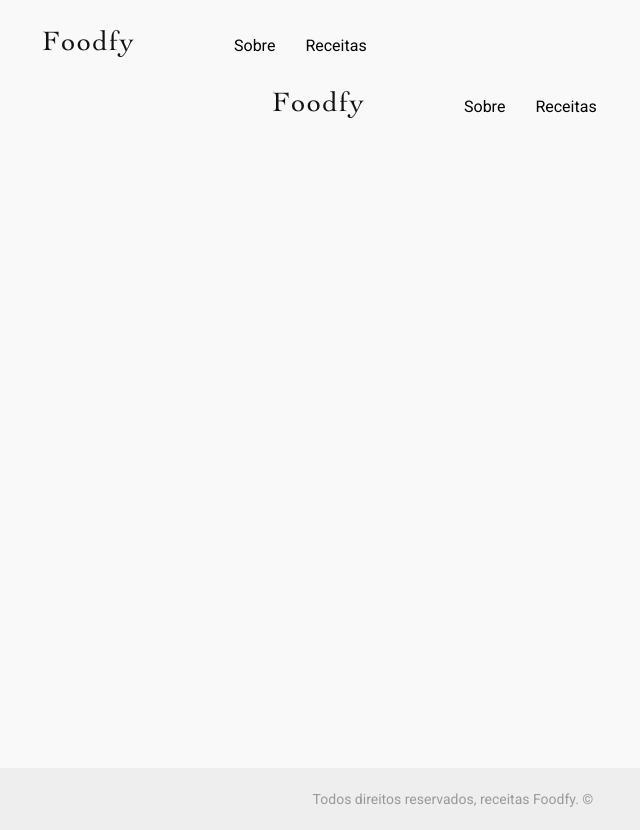
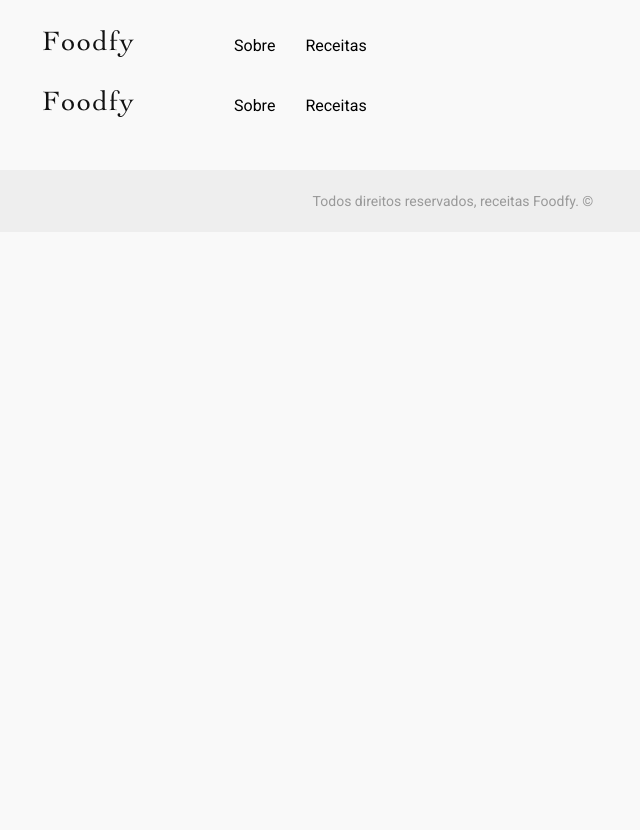
Before and after one commit to leoorlandin/React-Foodfy, a React (Create React App) app: page /teste in a window 1280 px wide. Shown: the whole page, without its empty margins (187-827 px from the left). After the commit the page ends 800 px from the top, so only its background shows below. Built offline with nearby package versions, Linux system fonts and the light colour scheme.

Commit message:
global style file created and position of footer component fixed

```diff
--- a/public/index.html
+++ b/public/index.html
@@ -9,6 +9,8 @@
 
     <link rel="manifest" href="%PUBLIC_URL%/manifest.json" />
 
+    <link href="https://fonts.googleapis.com/css2?family=Roboto:wght@400;500;700&display=swap" rel="stylesheet">
+
     <title>Foodfy</title>
   </head>
   <body>
--- a/src/App.js
+++ b/src/App.js
@@ -1,8 +1,8 @@
 import React from 'react';
 import { BrowserRouter as Router } from 'react-router-dom'
-import "./styles/index.css"
 
 import Layout from '../src/components/Layout'
+import GlobalStyle from "./styles/global"
 import Routes from '../src/routes/index';
 
 
@@ -10,6 +10,7 @@
   return (
     <Router>
       <Layout >
+        <GlobalStyle/>
         <Routes />
       </Layout>
     </Router>
--- a/src/components/Header/styles.js
+++ b/src/components/Header/styles.js
@@ -5,7 +5,6 @@
   display: flex;
   margin-top: 30px;
   margin-bottom: 30px;
-  margin-left: 230px;
 
 `;
 
@@ -19,6 +18,7 @@
   font-size: 16px;
   color: black;
   align-self: center;
+  text-decoration: none;
 }
 
 & a:last-child {
--- a/src/components/footer/styles.js
+++ b/src/components/footer/styles.js
@@ -2,7 +2,6 @@
 
 export const Footer = styled.div`
 
-  position: absolute;
   bottom: 0;
   width: 100%;
   padding: 23px 0;
@@ -10,6 +9,5 @@
   background-color: #EEEEEE;
   color: #999999;
   font-size: 14px;
-
-
+  margin-top: 50px;
 `;
--- a/src/components/layout/index.js
+++ b/src/components/layout/index.js
@@ -3,13 +3,17 @@
 import Header from '../Header/'
 import Footer from '../Footer'
 
+import * as S from './styles'
+
 function Layout({ children }) {
   return (
-    <div>
-      <Header />
-      <div className="main">{children}</div>
+    <>
+      <S.Layout>
+        <Header />
+        <div className="main">{children}</div>
+      </S.Layout>
       <Footer />
-    </div>
+    </>
   );
 };
 
--- /dev/null
+++ b/src/components/layout/styles.js
@@ -0,0 +1,5 @@
+import styled from 'styled-components';
+
+export const Layout = styled.div`
+  margin: 0 230px;
+`;
--- a/src/pages/about/styles.js
+++ b/src/pages/about/styles.js
@@ -17,5 +17,6 @@
   font-size: 18px;
   line-height: 28px;
   margin-top: 20px;
+  font-weight: 400;
 }
 `;
--- /dev/null
+++ b/src/styles/global.js
@@ -0,0 +1,35 @@
+import { createGlobalStyle } from 'styled-components';
+
+export default createGlobalStyle`
+  * {
+    margin: 0;
+    padding: 0;
+    box-sizing: border-box;
+  }
+
+  html, body, #root {
+    min-height: 100%;
+    min-width: 1016px;
+  }
+
+  body {
+    background: #f9f9f9;
+    -webkit-font-smoothing: antialiased !important;
+    position: relative;
+  }
+
+  body, input, button {
+    font-size: 14px;
+    font-family: 'Roboto', 'Arial';
+  }
+
+  button {
+    cursor: pointer;
+  }
+
+  .section-titles {
+  font-size: 24px;
+  margin-top: 50px;
+}
+
+`;
--- a/src/styles/index.css
+++ /dev/null
@@ -1,31 +0,0 @@
-@import url('https://fonts.googleapis.com/css2?family=Roboto:wght@400;500;700&display=swap');
-
-* {
-  margin: 0;
-  padding: 0;
-  border: 0;
-  font-family: 'Roboto', sans-serif;
-
-  box-sizing: border-box;
-  text-decoration: none;
-}
-
-
-body {
-  background-color: #f9f9f9;
-  position: relative;
-  min-height: 100vh;
-  padding-bottom: 74px;
-}
-
-
-.main {
-  margin: auto 230px;
-}
-
-/* RecipeList COMPONENT */
-
-.section-titles {
-  font-size: 24px;
-  margin-top: 50px;
-}
```
